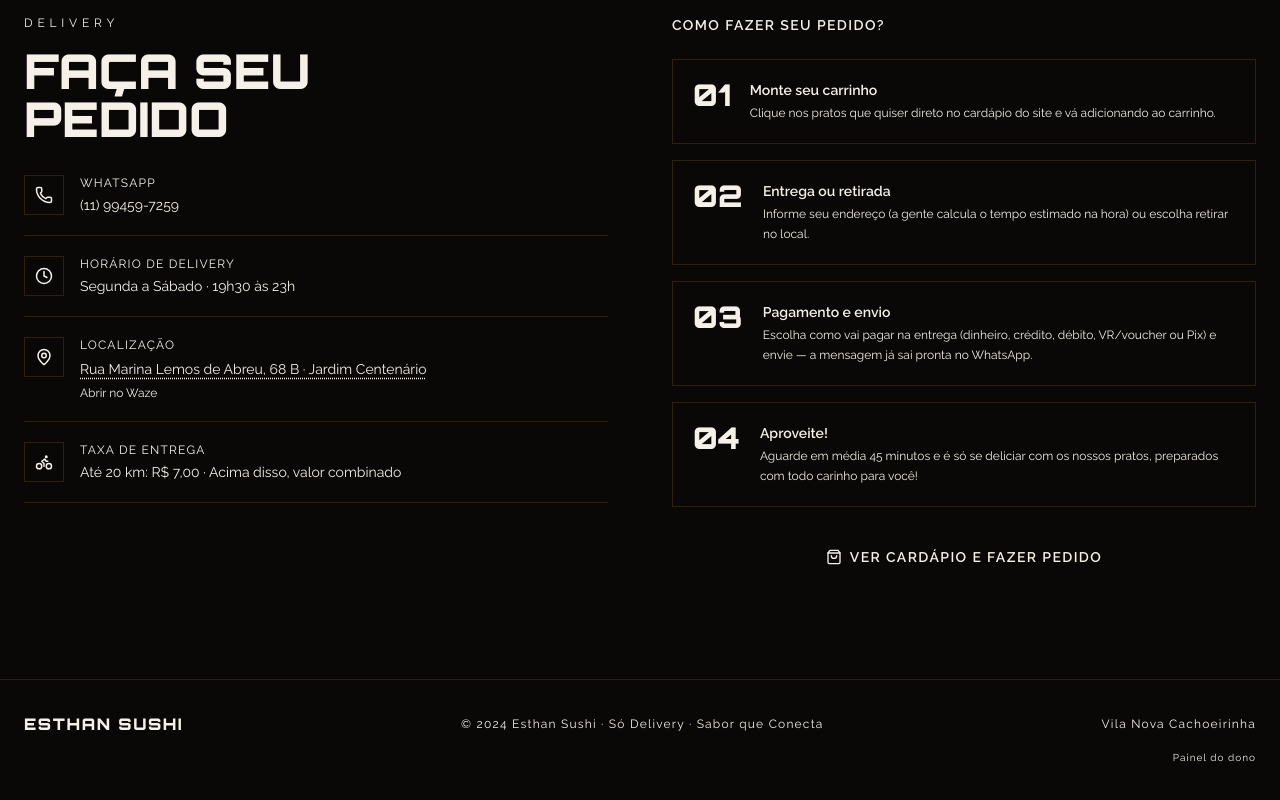
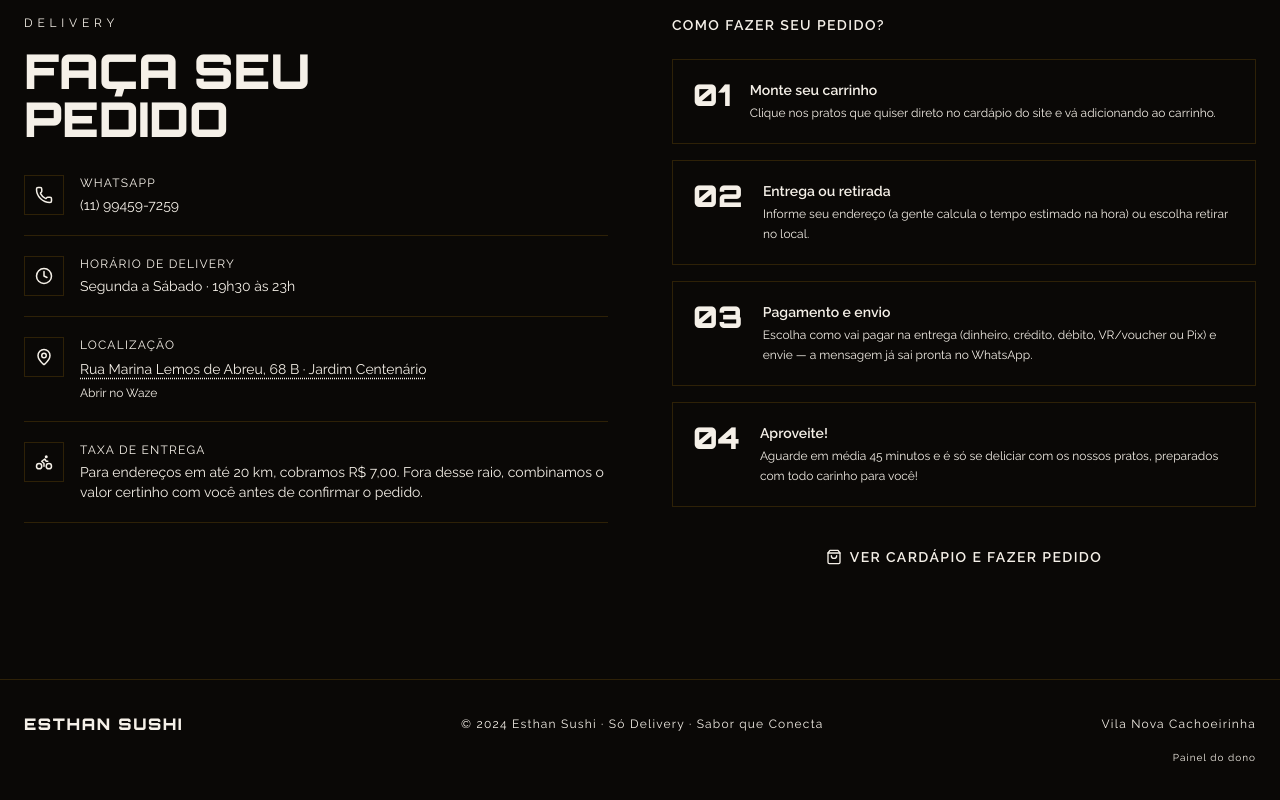
Before and after one commit to 976467337/Esthan_Sushi2, a React (Vite) app: page / in a window 1280 px wide. Shown: the part 9194-9994 px from the top of the page. Built offline with nearby package versions, Linux system fonts and the light colour scheme; no server answers.

Commit message:
Deixa a frase da taxa de entrega mais formal e amigavel

```diff
--- a/src/app/App.tsx
+++ b/src/app/App.tsx
@@ -658,7 +658,7 @@
                   href: `https://www.google.com/maps/dir/?api=1&destination=${RESTAURANT_COORDS}`,
                   wazeHref: `https://waze.com/ul?ll=${RESTAURANT_COORDS}&navigate=yes`,
                 },
-                { icon: <Bike size={18} className="text-primary" />, label: "Taxa de entrega", val: "Até 20 km: R$ 7,00 · Acima disso, valor combinado" },
+                { icon: <Bike size={18} className="text-primary" />, label: "Taxa de entrega", val: "Para endereços em até 20 km, cobramos R$ 7,00. Fora desse raio, combinamos o valor certinho com você antes de confirmar o pedido." },
               ].map((c) => (
                 <div key={c.label} className="flex items-start gap-4 border-b border-border pb-5">
                   <div className="w-10 h-10 border border-primary/30 flex items-center justify-center flex-shrink-0">{c.icon}</div>
```
